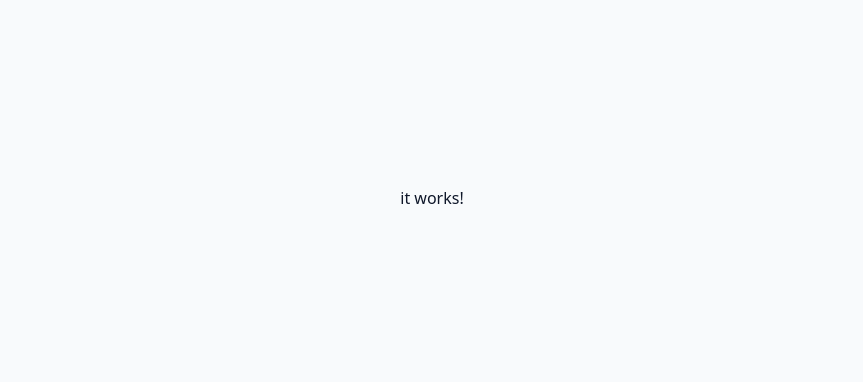
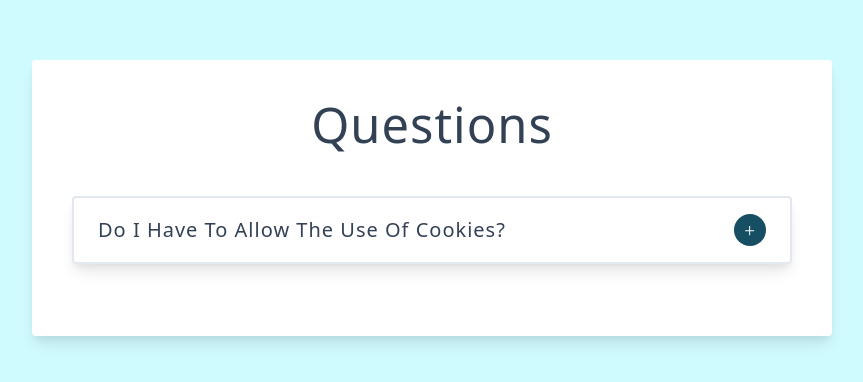
Before and after one commit to violettomania/questions, a React (Create React App) app: page / in a window 1280 px wide. Shown: the part 202-584 px from the top of the page, without its empty margins (208-1071 px from the left). Built offline with nearby package versions, Linux system fonts and the light colour scheme.

Commit message:
setup project

```diff
--- a/src/App.tsx
+++ b/src/App.tsx
@@ -1,9 +1,19 @@
+import { AiOutlinePlus } from 'react-icons/ai';
+
 export default function App() {
   return (
     <main>
-      <div>
-        <p>it works!</p>
-      </div>
+      <section className='container'>
+        <h1>Questions</h1>
+        <article className='question'>
+          <header>
+            <h5>Do I have to allow the use of cookies?</h5>
+            <button className='question-btn'>
+              <AiOutlinePlus />
+            </button>
+          </header>
+        </article>
+      </section>
     </main>
   );
 }
--- a/src/index.css
+++ b/src/index.css
@@ -11,15 +11,15 @@ html {
 }
 
 :root {
-  --primary-100: #e2e0ff;
-  --primary-200: #c1beff;
-  --primary-300: #a29dff;
-  --primary-400: #837dff;
-  --primary-500: #645cff;
-  --primary-600: #504acc;
-  --primary-700: #3c3799;
-  --primary-800: #282566;
-  --primary-900: #141233;
+  --primary-100: #cffafe;
+  --primary-200: #a5f3fc;
+  --primary-300: #67e8f9;
+  --primary-400: #22d3ee;
+  --primary-500: #06b6d4;
+  --primary-600: #0891b2;
+  --primary-700: #0e7490;
+  --primary-800: #155e75;
+  --primary-900: #164e63;
   --grey-50: #f8fafc;
   --grey-100: #f1f5f9;
   --grey-200: #e2e8f0;
@@ -249,106 +249,73 @@ ul {
   margin-top: 1rem;
 }
 
+body {
+  background: var(--primary-100);
+}
+
 main {
   min-height: 100vh;
-  display: grid;
-  place-items: center;
+  display: flex;
+  justify-content: center;
+  align-items: center;
 }
 
-.review {
+.container {
   width: 90vw;
-  max-width: var(--fixed-width);
+  margin: 5rem auto;
   background: var(--white);
-  padding: 1.5rem 2rem;
   border-radius: var(--borderRadius);
-  box-shadow: var(--shadow-1);
-  transition: var(--transition);
-  text-align: center;
-}
-
-.review:hover {
+  padding: 2.5rem;
+  max-width: 800px;
   box-shadow: var(--shadow-3);
 }
 
-.img-container {
-  position: relative;
-  width: 150px;
-  height: 150px;
-  border-radius: 50%;
-  margin: 0 auto;
-  margin-bottom: 1.5rem;
+.container h1 {
+  text-align: center;
+  margin-bottom: 3rem;
+  color: var(--grey-700);
 }
 
-.person-img {
-  width: 100%;
-  height: 100%;
-  display: block;
-  object-fit: cover;
-  border-radius: 50%;
-  position: relative;
+.question {
+  padding: 1rem 1.5rem;
+  border: 2px solid var(--grey-200);
+  margin-bottom: 1rem;
+  border-radius: var(--borderRadius);
+  box-shadow: var(--shadow-3);
+  margin-bottom: 2rem;
 }
 
-.quote-icon {
-  position: absolute;
-  top: 0;
-  left: 0;
-  width: 2.5rem;
-  height: 2.5rem;
-  display: grid;
-  place-items: center;
-  border-radius: 50%;
-  transform: translateY(25%);
-  background: var(--primary-500);
-  color: var(--white);
+.question p {
+  color: var(--grey-500);
+  line-height: 2;
+  margin-top: 1rem;
 }
 
-.img-container:before {
-  content: '';
-  width: 100%;
-  height: 100%;
-  background: var(--primary-500);
-  position: absolute;
-  top: -0.25rem;
-  right: -0.5rem;
-  border-radius: 50%;
+.question header {
+  display: flex;
+  justify-content: space-between;
+  align-items: center;
+  gap: 1rem;
 }
 
-.author {
-  margin-bottom: 0.5rem;
+.question h5 {
+  font-weight: 500;
+  line-height: 1.5;
+  color: var(--grey-700);
 }
 
-.job {
-  margin-bottom: 0.5rem;
-  text-transform: uppercase;
-  color: var(--primary-500);
-  font-size: 0.85rem;
-  font-weight: 500;
-  margin-bottom: 0.75rem;
-  letter-spacing: var(--letterSpacing);
-}
-
-.info {
-  margin-bottom: 0.75rem;
-  line-height: 1.5;
-  color: var(--grey-600);
-}
-
-.prev-btn,
-.next-btn {
-  color: var(--primary-700);
-  font-size: 1.25rem;
+.question-btn {
   background: transparent;
   border-color: transparent;
-  margin: 0 0.5rem;
-  transition: var(--transition);
+  width: 2rem;
+  height: 2rem;
+  background: var(--primary-900);
+  display: flex;
+  align-items: center;
+  justify-content: center;
+  border-radius: 50%;
+  color: var(--white);
   cursor: pointer;
+  align-self: flex-start;
+  min-width: 2rem;
 }
-
-.prev-btn:hover,
-.next-btn:hover {
-  color: var(--primary-500);
-}
-
-.btn-container {
-  margin-bottom: 1rem;
-}
```
